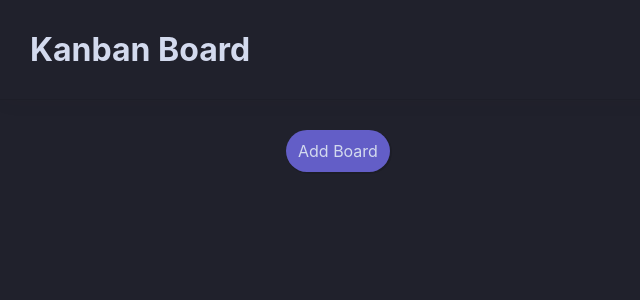
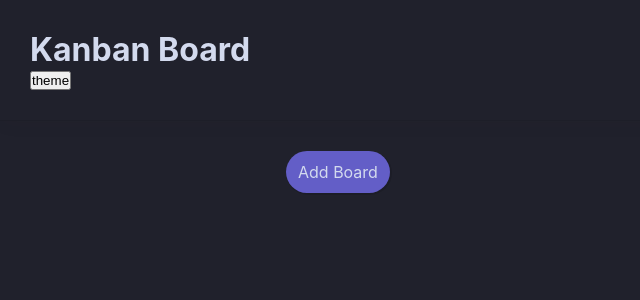
Before and after one commit to harshrai12/task-manager-assignment, a React (Create React App) app: page / in a window 1280 px wide. Shown: the top 300 px of the page, without its empty margins (0-640 px from the left). Built offline with nearby package versions, Linux system fonts and the light colour scheme.

Commit message:
dark mode

```diff
--- a/src/App.js
+++ b/src/App.js
@@ -5,6 +5,24 @@ import Editable from "./Components/Editabled/Editable";
 
 
 function App() {
+
+  const [theme,setTheme]= useState('dark-theme');
+
+
+  useEffect(()=>{
+   document.body.className=theme;
+  },[theme]);
+
+  const handletheme=()=>{
+    if(theme==="light-theme"){
+      setTheme("dark-theme");
+    }
+    else {
+      setTheme("light-theme");
+    }
+
+  }
+
 
 
   const [boards, setBoards] = useState(
@@ -79,33 +97,57 @@ Update the state with the modified tempBoards array, triggering a re-render.
   };
 
   const removeCard = (bid, cid) => {
+    // Find the index of the board with the given board ID in the boards array
     const index = boards.findIndex((item) => item.id === bid);
+
+    // If the board is not found, return without making any changes
     if (index < 0) return;
 
+    // Create a copy of the boards array using the spread operator
     const tempBoards = [...boards];
+
+    // Retrieve the cards array of the specified board
     const cards = tempBoards[index].cards;
 
+    // Find the index of the card with the given card ID in the cards array
     const cardIndex = cards.findIndex((item) => item.id === cid);
+
+    // If the card is not found, return without making any changes
     if (cardIndex < 0) return;
 
+    // Remove the card from the cards array using the splice() method
     cards.splice(cardIndex, 1);
+
+    // Update the state with the modified tempBoards array, triggering a re-render
     setBoards(tempBoards);
   };
 
   const updateCard = (bid, cid, card) => {
+    // Find the index of the board with the given board ID in the boards array
     const index = boards.findIndex((item) => item.id === bid);
+
+    // If the board is not found, return without making any changes
     if (index < 0) return;
 
+    // Create a copy of the boards array using the spread operator
     const tempBoards = [...boards];
+
+    // Retrieve the cards array of the specified board
     const cards = tempBoards[index].cards;
 
+    // Find the index of the card with the given card ID in the cards array
     const cardIndex = cards.findIndex((item) => item.id === cid);
+
+    // If the card is not found, return without making any changes
     if (cardIndex < 0) return;
 
+    // Update the card at the specified index with the provided card object
     tempBoards[index].cards[cardIndex] = card;
 
+    // Update the state with the modified tempBoards array, triggering a re-render
     setBoards(tempBoards);
   };
+
 
   const dragEnded = (bid, cid) => {
     let s_boardIndex, s_cardIndex, t_boardIndex, t_cardIndex;
@@ -149,10 +191,13 @@ Update the state with the modified tempBoards array, triggering a re-render.
     localStorage.setItem("prac-kanban", JSON.stringify(boards));
   }, [boards]);
 
+
+
   return (
     <div className="app">
       <div className="app_nav">
         <h1>Kanban Board</h1>
+        <button onClick={handletheme}>theme</button>
         <div>
     </div>
       </div>
@@ -177,6 +222,7 @@ Update the state with the modified tempBoards array, triggering a re-render.
           placeholder="Enter Board Name"
           text="Add Board"
           buttonText="Add Board"
+          // Specify the callback function to be invoked when the form is submitted
           onSubmit={addboardHandler}
         />
           </div>
--- a/src/Components/Card/CardInfo/CardInfo.js
+++ b/src/Components/Card/CardInfo/CardInfo.js
@@ -102,6 +102,7 @@ function CardInfo(props) {
             <Calendar />
             <p>Date</p>
           </div>
+
           <input
             type="date"
             defaultValue={values.date}
```
Also changed, not shown: src/Components/Board/Board.js (+8 -3 lines), src/Components/Card/Card.js (+15 -3 lines). Lines whose indentation alone changed are shown as unchanged.
